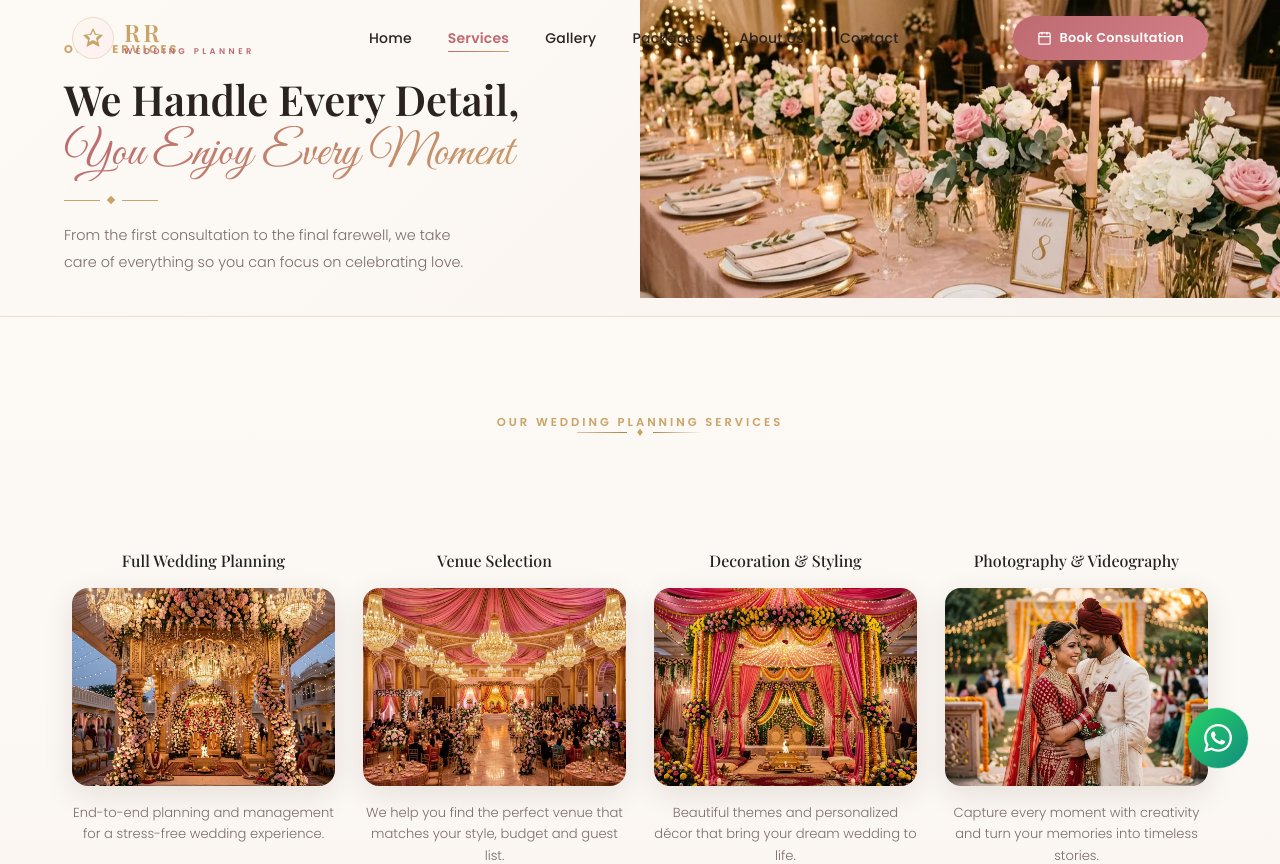
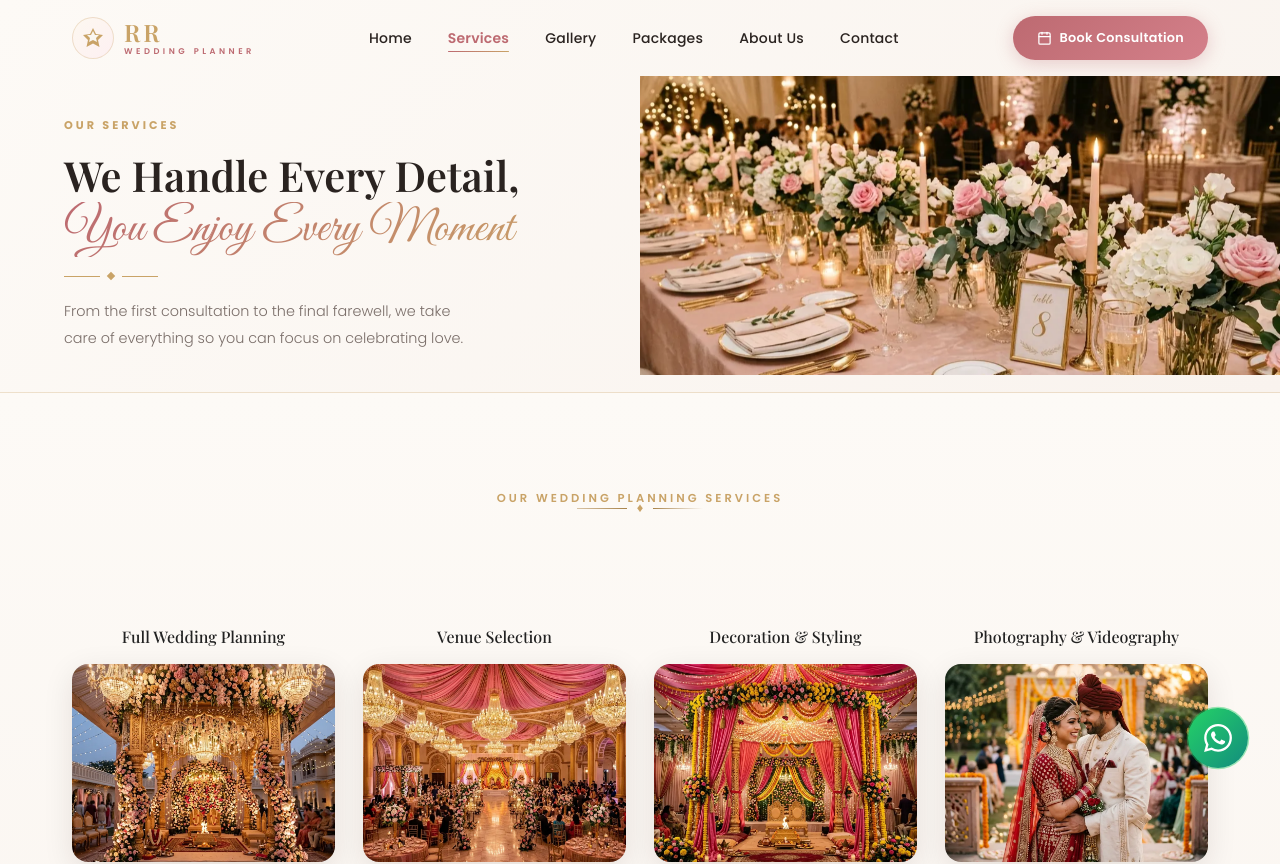
Before and after one commit to anbuselvamA/wedding-planner-, a React (Vite) app: page /services in a window 1280 px wide. Shown: the top 864 px of the page. Built offline with nearby package versions, Linux system fonts and the light colour scheme; the HTML template or start-up script is replaced by a standard one; a web font is replaced by a local one.

Commit message:
Fix: Added top padding to all page hero sections to prevent navbar overlap

```diff
--- a/src/components/ui/dialog.jsx
+++ b/src/components/ui/dialog.jsx
@@ -12,7 +12,7 @@ function DialogOverlay({ className, ...props }) {
   return (
     <DialogPrimitive.Overlay
       className={cn(
-        "fixed inset-0 z-50 bg-black/50 backdrop-blur-sm data-[state=open]:animate-in data-[state=closed]:animate-out data-[state=closed]:fade-out-0 data-[state=open]:fade-in-0",
+        "fixed inset-0 z-[1050] bg-black/50 backdrop-blur-sm data-[state=open]:animate-in data-[state=closed]:animate-out data-[state=closed]:fade-out-0 data-[state=open]:fade-in-0",
         className
       )}
       {...props}
@@ -26,7 +26,7 @@ function DialogContent({ className, children, ...props }) {
       <DialogOverlay />
       <DialogPrimitive.Content
         className={cn(
-          "fixed left-1/2 top-1/2 z-50 w-[calc(100%-2rem)] -translate-x-1/2 -translate-y-1/2 shadow-2xl duration-200 data-[state=open]:animate-in data-[state=closed]:animate-out data-[state=closed]:fade-out-0 data-[state=open]:fade-in-0 data-[state=closed]:zoom-out-95 data-[state=open]:zoom-in-95 rounded-2xl overflow-hidden",
+          "fixed left-1/2 top-1/2 z-[1050] w-[calc(100%-2rem)] -translate-x-1/2 -translate-y-1/2 shadow-2xl duration-200 data-[state=open]:animate-in data-[state=closed]:animate-out data-[state=closed]:fade-out-0 data-[state=open]:fade-in-0 data-[state=closed]:zoom-out-95 data-[state=open]:zoom-in-95 rounded-2xl overflow-hidden",
           className
         )}
         {...props}
--- a/src/pages/AboutPage.css
+++ b/src/pages/AboutPage.css
@@ -49,7 +49,7 @@
 /* ── HERO SECTION ── */
 .about-hero {
   position: relative;
-  padding: clamp(4rem, 8vw, 6rem) 0 clamp(2rem, 5vw, 4rem);
+  padding: calc(clamp(4rem, 8vw, 6rem) + var(--navbar-height)) 0 clamp(2rem, 5vw, 4rem);
   overflow: hidden;
   text-align: center;
   background: linear-gradient(180deg, var(--cream-alt) 0%, var(--cream) 100%);
--- a/src/pages/BookConsultationPage.css
+++ b/src/pages/BookConsultationPage.css
@@ -24,7 +24,8 @@
 /* ── HERO BANNER ── */
 .book-hero {
   position: relative;
-  height: clamp(300px, 40vh, 450px);
+  height: calc(clamp(300px, 40vh, 450px) + var(--navbar-height));
+  padding-top: var(--navbar-height);
   background-color: var(--cream);
   overflow: hidden;
   margin-bottom: clamp(3rem, 6vw, 5rem);
--- a/src/pages/ContactPage.css
+++ b/src/pages/ContactPage.css
@@ -30,7 +30,7 @@
 
 /* ── HERO SECTION ── */
 .contact-hero {
-  padding: clamp(4rem, 8vw, 6rem) 0 clamp(2rem, 5vw, 3rem);
+  padding: calc(clamp(4rem, 8vw, 6rem) + var(--navbar-height)) 0 clamp(2rem, 5vw, 3rem);
   text-align: center;
   position: relative;
   z-index: 1;
--- a/src/pages/GalleryPage.css
+++ b/src/pages/GalleryPage.css
@@ -6,7 +6,7 @@
 .gallery-hero-banner {
   position: relative;
   text-align: center;
-  padding: clamp(4rem, 8vw, 6rem) 1rem clamp(3rem, 6vw, 4rem);
+  padding: calc(clamp(4rem, 8vw, 6rem) + var(--navbar-height)) 1rem clamp(3rem, 6vw, 4rem);
   background: linear-gradient(180deg, var(--cream-alt) 0%, var(--cream) 100%);
   overflow: hidden;
 }
--- a/src/pages/PackagesPage.css
+++ b/src/pages/PackagesPage.css
@@ -5,7 +5,7 @@
 
 .pkg-hero {
   background: linear-gradient(135deg, var(--cream) 0%, var(--cream-alt) 100%);
-  padding: clamp(4rem, 8vw, 6rem) 0;
+  padding: calc(clamp(4rem, 8vw, 6rem) + var(--navbar-height)) 0 clamp(4rem, 8vw, 6rem);
   border-bottom: 1px solid var(--border-gold);
 }
 
--- a/src/pages/ServicesPage.css
+++ b/src/pages/ServicesPage.css
@@ -1,11 +1,12 @@
 /* ── HERO BANNER ── */
 .svc-hero-banner {
   display: flex;
-  min-height: 280px;
-  max-height: 380px;
+  min-height: calc(280px + var(--navbar-height));
+  max-height: calc(380px + var(--navbar-height));
   overflow: hidden;
   background: linear-gradient(135deg, var(--cream) 0%, var(--cream-alt) 100%);
   border-bottom: 1px solid var(--border-gold);
+  padding-top: var(--navbar-height);
 }
 
 .svc-hero-left {
```
